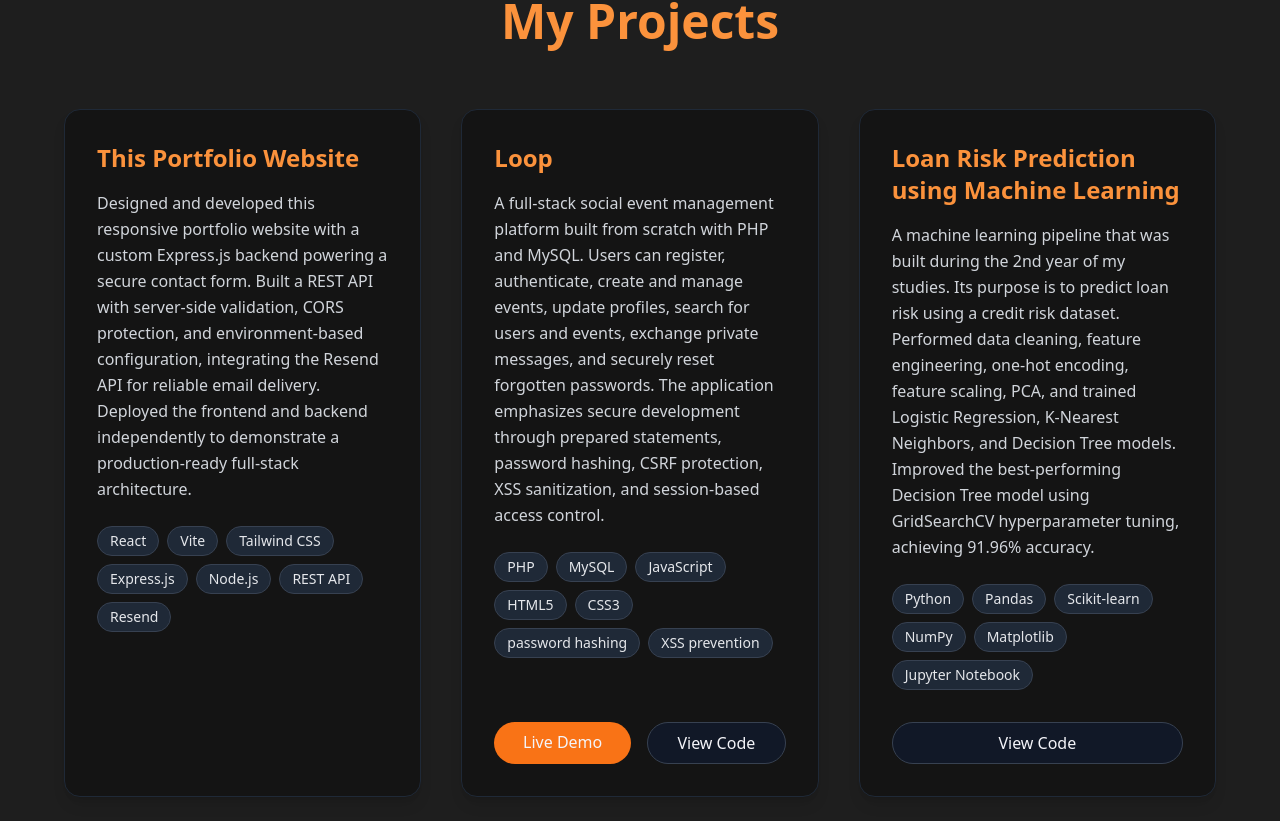
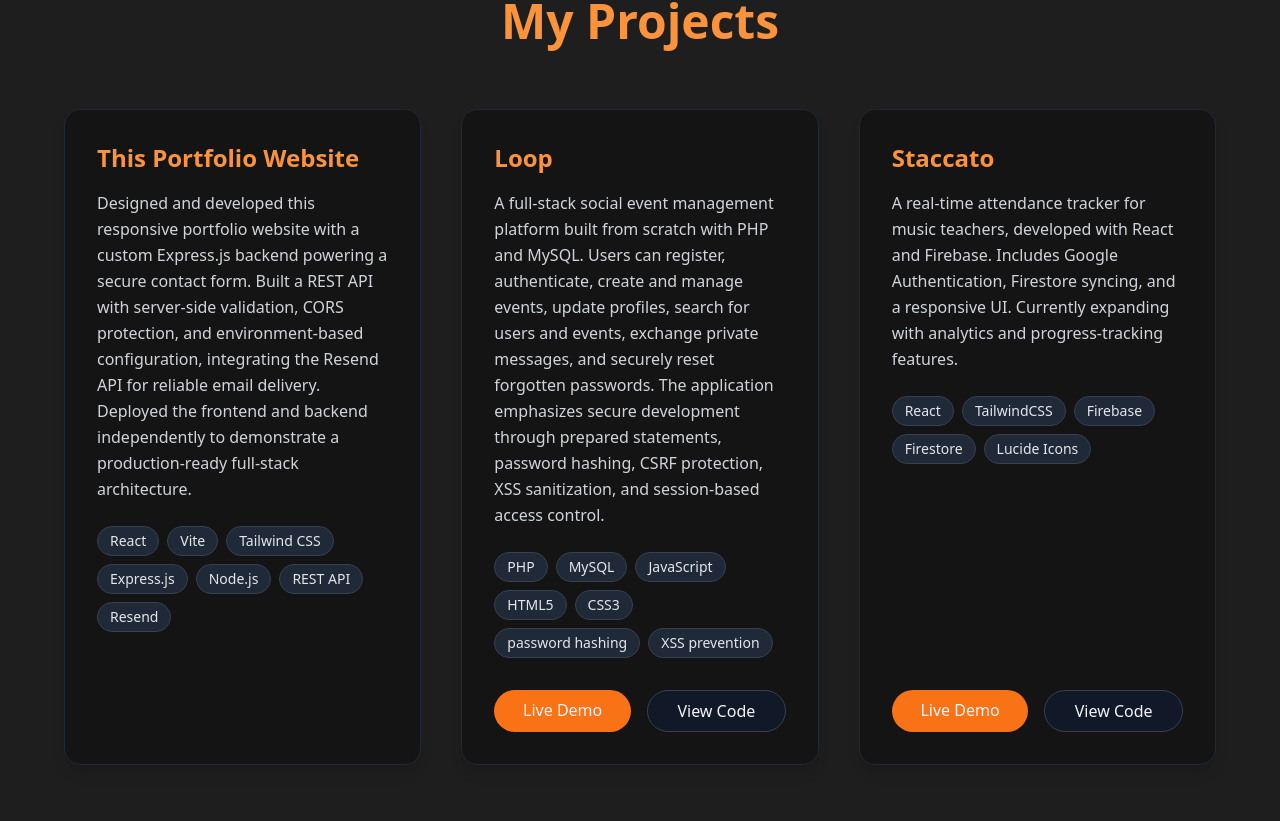
Before and after one commit to Waldo-Oosthuizen/portfolio, a React (Vite) app: page /#/ in a window 1280 px wide. Shown: the part 1679-2500 px from the top of the page. Built offline with nearby package versions, Linux system fonts and the light colour scheme.

Commit message:
uncommented code, made fix on project

```diff
--- a/src/components/Projects.jsx
+++ b/src/components/Projects.jsx
@@ -33,15 +33,15 @@ const projects = [
     github: 'https://github.com/Waldo-Oosthuizen/Loop',
     buttonText: 'Live Demo',
   },
-  // {
-  //   title: 'Staccato',
-  //   tech: ['React', 'TailwindCSS', 'Firebase', 'Firestore', 'Lucide Icons'],
-  //   description:
-  //     'A real-time attendance tracker for music teachers, developed with React and Firebase. Includes Google Authentication, Firestore syncing, and a responsive UI. Currently expanding with analytics and progress-tracking features.',
-  //   link: 'https://waldo-oosthuizen.github.io/staccato/',
-  //   github: 'https://waldo-oosthuizen.github.io/staccato/',
-  //   buttonText: 'Live Demo',
-  // },
+  {
+    title: 'Staccato',
+    tech: ['React', 'TailwindCSS', 'Firebase', 'Firestore', 'Lucide Icons'],
+    description:
+      'A real-time attendance tracker for music teachers, developed with React and Firebase. Includes Google Authentication, Firestore syncing, and a responsive UI. Currently expanding with analytics and progress-tracking features.',
+    link: 'https://waldo-oosthuizen.github.io/staccato/',
+    github: 'https://waldo-oosthuizen.github.io/staccato/',
+    buttonText: 'Live Demo',
+  },
 
   {
     title: 'Loan Risk Prediction using Machine Learning',
```
